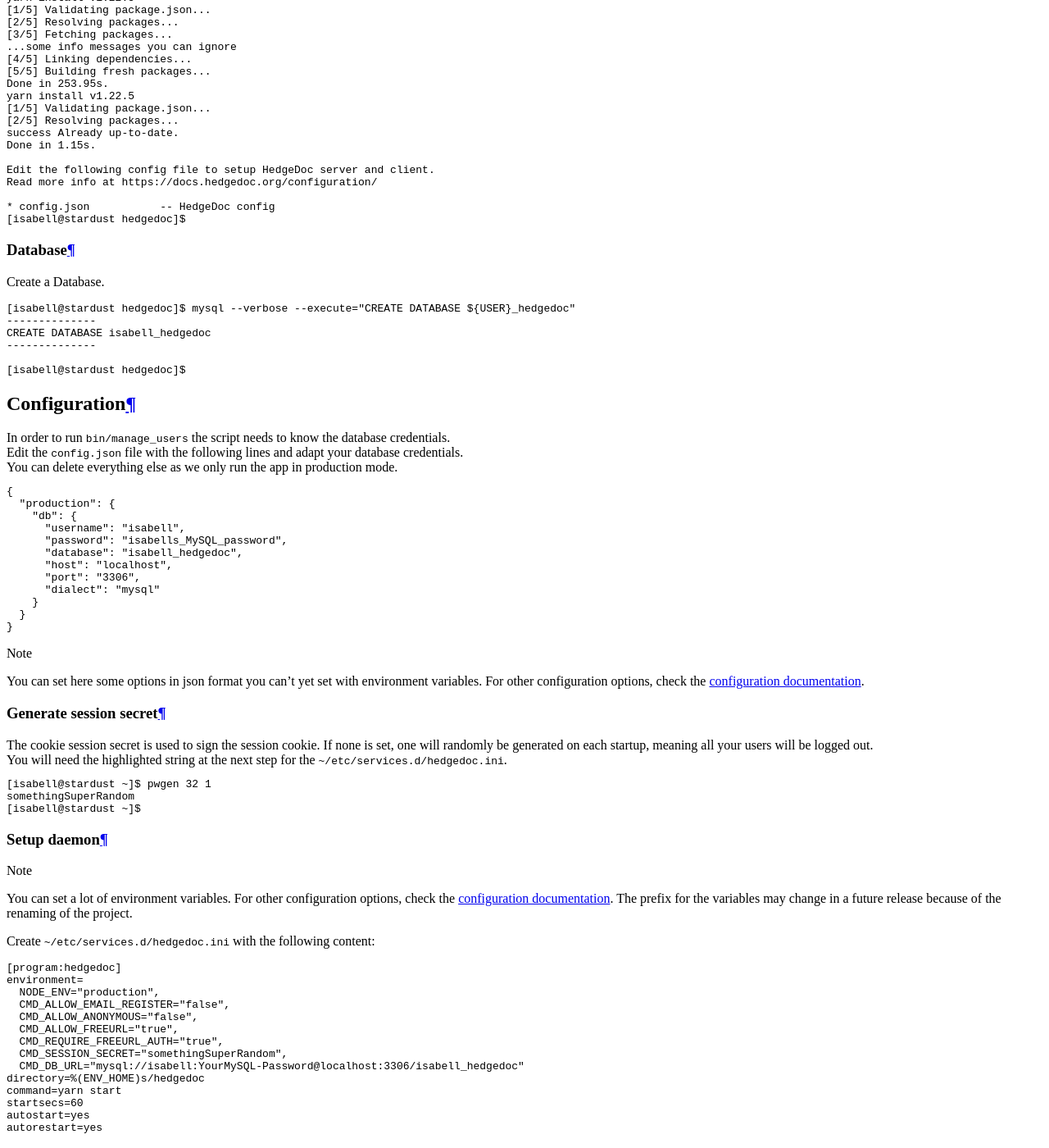
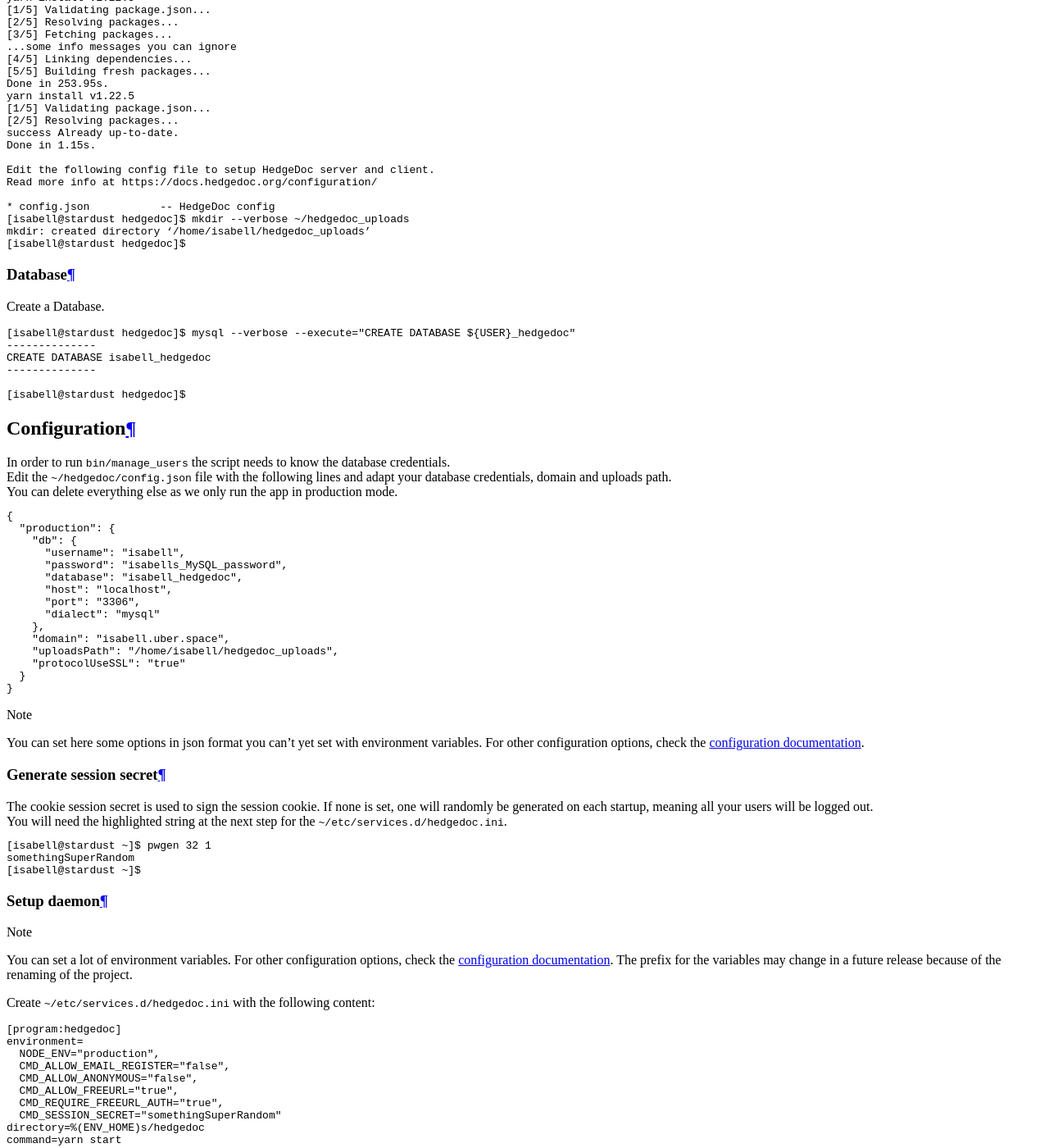
Before and after one commit to Uberspace/lab, a Sphinx documentation site: the page built from source/guide_hedgedoc.rst, in a window 1280 px wide and 1400 px high, scrolled down 5919 px. Shown: the whole window at 82% size. Built offline with Sphinx 7.4.7 and the Read the Docs theme 2.0.0, drawn with Linux system fonts in a browser that asks for light colours; some of the changed text lies outside the part shown.

Commit message:
[HedgeDoc] use uploads path outside of the app folder
also remove CMD_DB_URL setting because the credentials are also set in the config.json file

Co-authored-by: mspittler <mspittler@users.noreply.github.com>

```diff
--- a/source/guide_hedgedoc.rst
+++ b/source/guide_hedgedoc.rst
@@ -100,6 +100,8 @@
   Read more info at https://docs.hedgedoc.org/configuration/
 
   * config.json           -- HedgeDoc config
+  [isabell@stardust hedgedoc]$ mkdir --verbose ~/hedgedoc_uploads
+  mkdir: created directory ‘/home/isabell/hedgedoc_uploads’
   [isabell@stardust hedgedoc]$
 
 Database
@@ -120,11 +122,11 @@
 =============
 
 | In order to run ``bin/manage_users`` the script needs to know the database credentials.
-| Edit the ``config.json`` file with the following lines and adapt your database credentials.
+| Edit the ``~/hedgedoc/config.json`` file with the following lines and adapt your database credentials, domain and uploads path.
 | You can delete everything else as we only run the app in production mode.
 
 .. code-block:: json
-  :emphasize-lines: 4-6
+  :emphasize-lines: 4-6, 11-12
 
   {
     "production": {
@@ -135,7 +137,10 @@
         "host": "localhost",
         "port": "3306",
         "dialect": "mysql"
-      }
+      },
+      "domain": "isabell.uber.space",
+      "uploadsPath": "/home/isabell/hedgedoc_uploads",
+      "protocolUseSSL": "true"
     }
   }
 
@@ -176,8 +181,7 @@
     CMD_ALLOW_ANONYMOUS="false",
     CMD_ALLOW_FREEURL="true",
     CMD_REQUIRE_FREEURL_AUTH="true",
-    CMD_SESSION_SECRET="somethingSuperRandom",
-    CMD_DB_URL="mysql://isabell:YourMySQL-Password@localhost:3306/isabell_hedgedoc"
+    CMD_SESSION_SECRET="somethingSuperRandom"
   directory=%(ENV_HOME)s/hedgedoc
   command=yarn start
   startsecs=60
@@ -303,13 +307,14 @@
     echo "You may need to wait a minute until HedgeDoc is up and running."
     supervisorctl start hedgedoc
     echo "If everything works fine you can delete ~/hedgedoc_$LOCAL"
+    echo "Please consider that there might be uploaded files in ~/hedgedoc_$LOCAL/public/uploads which were not migrated to the new version if you are using the default setting."
     #rm --recursive ~/hedgedoc_$LOCAL
   }
 
   function ask_for_update() {
     echo "The latest Version is $LATEST"
-    echo "Your local Version is $LOCAL"
-    echo "Upgrades to next major releases are not tested."
+    echo "Your currently used Version is $LOCAL"
+    echo "Upgrades to next major releases are not tested, especially to version 2.x."
     echo "Please read the release notes."
     echo "Also check if the upgrade instructions have changed."
     echo "Your instance might break."
```
Also changed, not shown: other parts of source/guide_hedgedoc.rst (+3 -3 lines).
